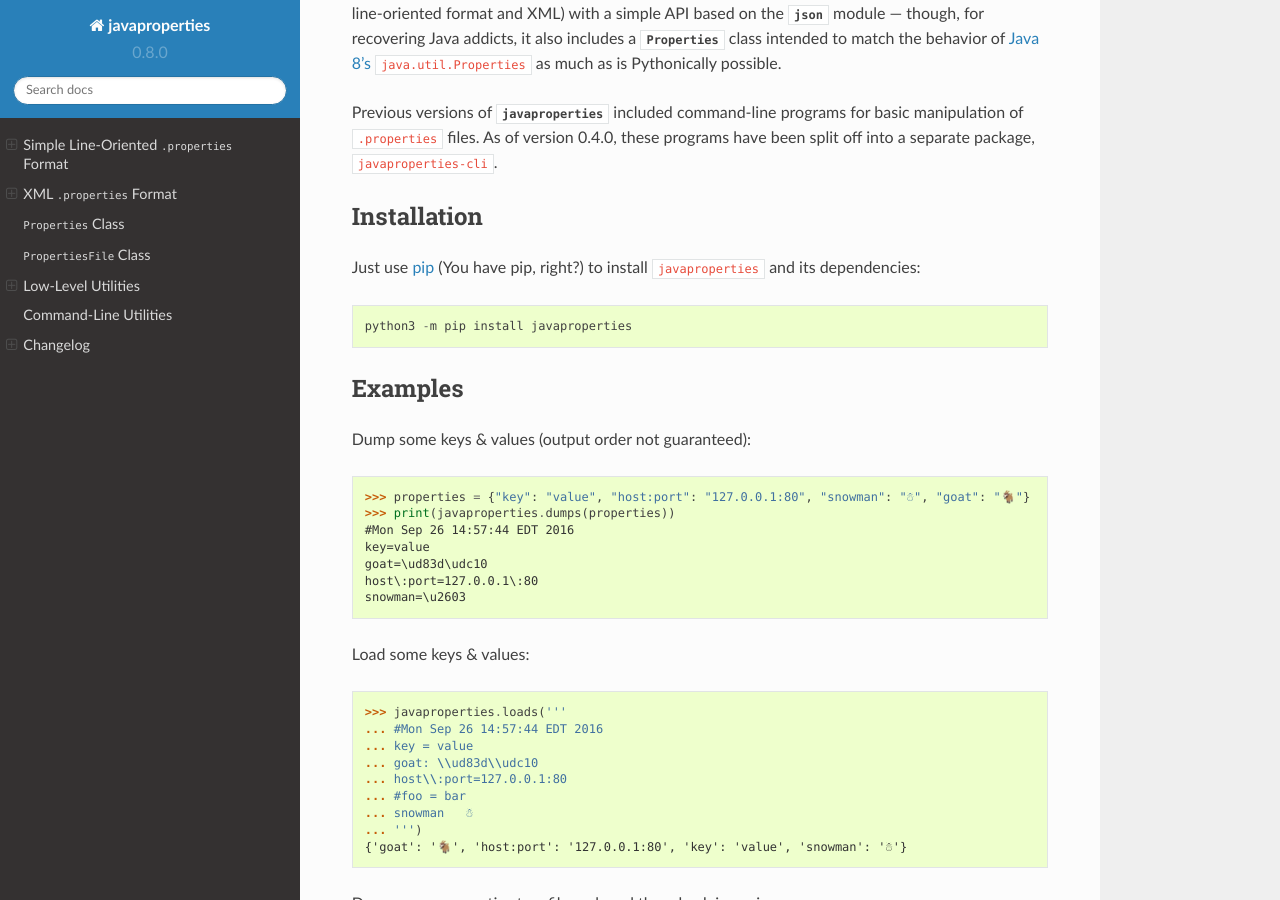
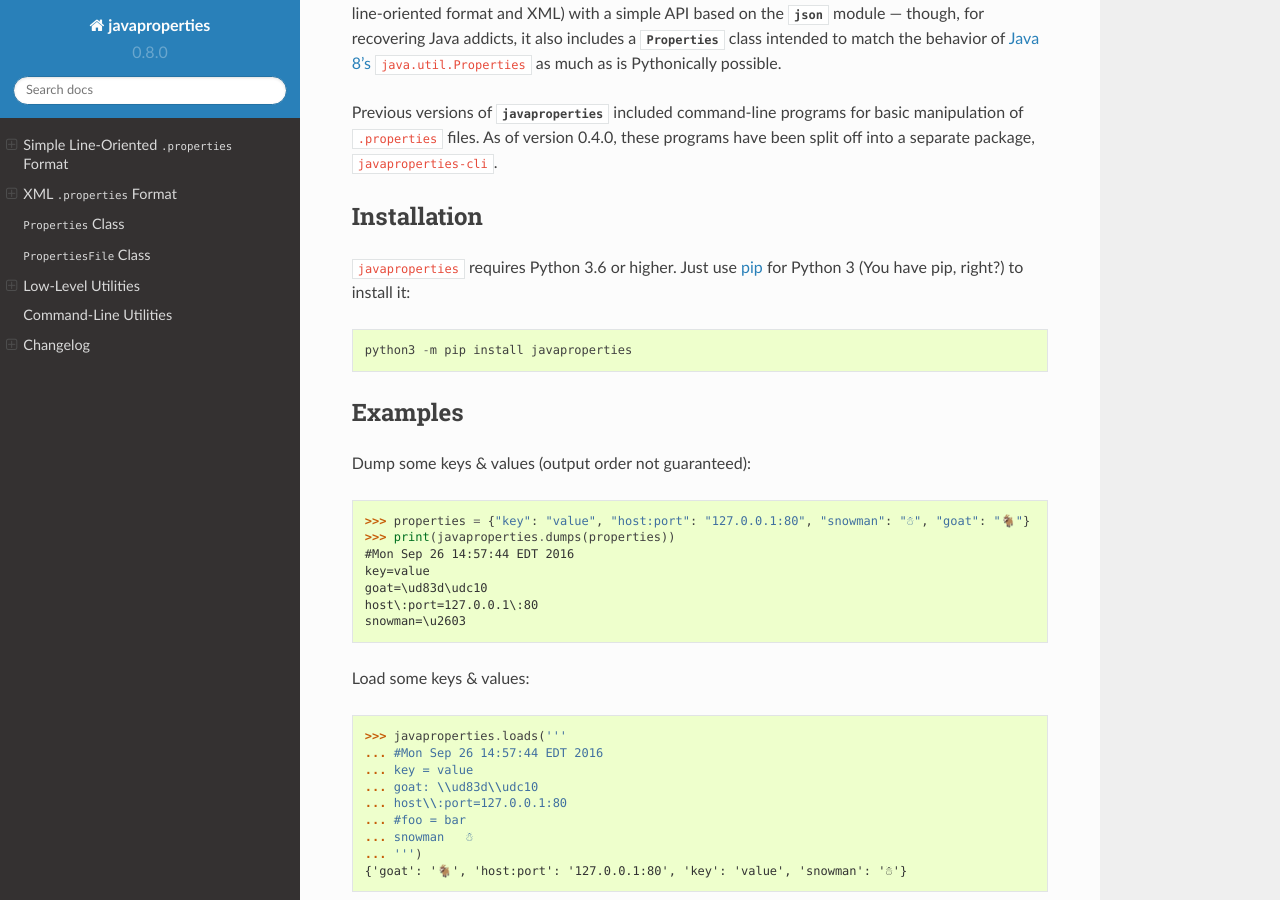
Before and after one commit to jwodder/javaproperties, a Sphinx documentation site: the page built from docs/index.rst, in a window 1280 px wide and 900 px high, scrolled down 315 px. Built offline with Sphinx 7.4.7 and the Read the Docs theme 2.0.0, drawn with Linux system fonts in a browser that asks for light colours.

Commit message:
Further update installation instructions

```diff
--- a/README.rst
+++ b/README.rst
@@ -37,8 +37,7 @@
 Installation
 ============
 ``javaproperties`` requires Python 3.6 or higher.  Just use `pip
-<https://pip.pypa.io>`_ for Python 3 (You have pip, right?) to install
-``javaproperties``::
+<https://pip.pypa.io>`_ for Python 3 (You have pip, right?) to install it::
 
     python3 -m pip install javaproperties
 
--- a/docs/index.rst
+++ b/docs/index.rst
@@ -33,9 +33,8 @@
 
 Installation
 ============
-
-Just use `pip <https://pip.pypa.io>`_ (You have pip, right?) to install
-``javaproperties`` and its dependencies::
+``javaproperties`` requires Python 3.6 or higher.  Just use `pip
+<https://pip.pypa.io>`_ for Python 3 (You have pip, right?) to install it::
 
     python3 -m pip install javaproperties
 
```
